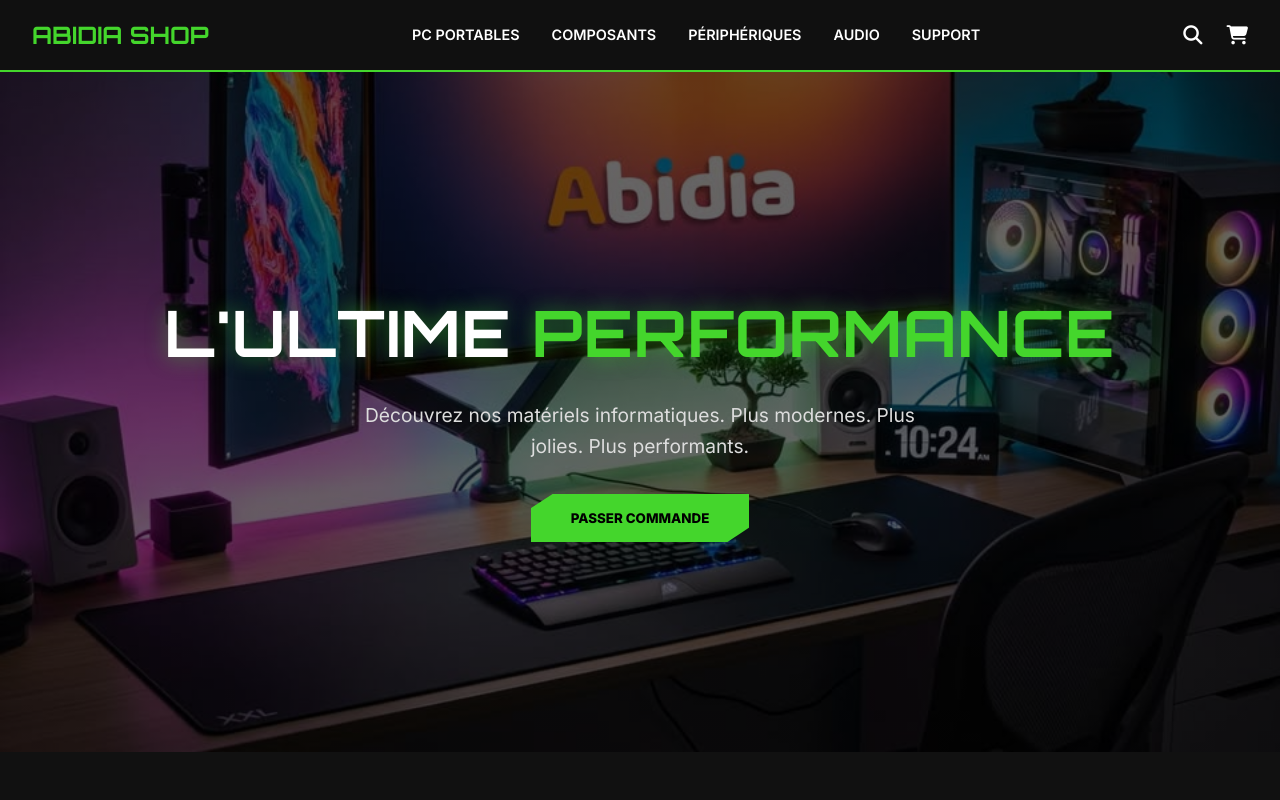
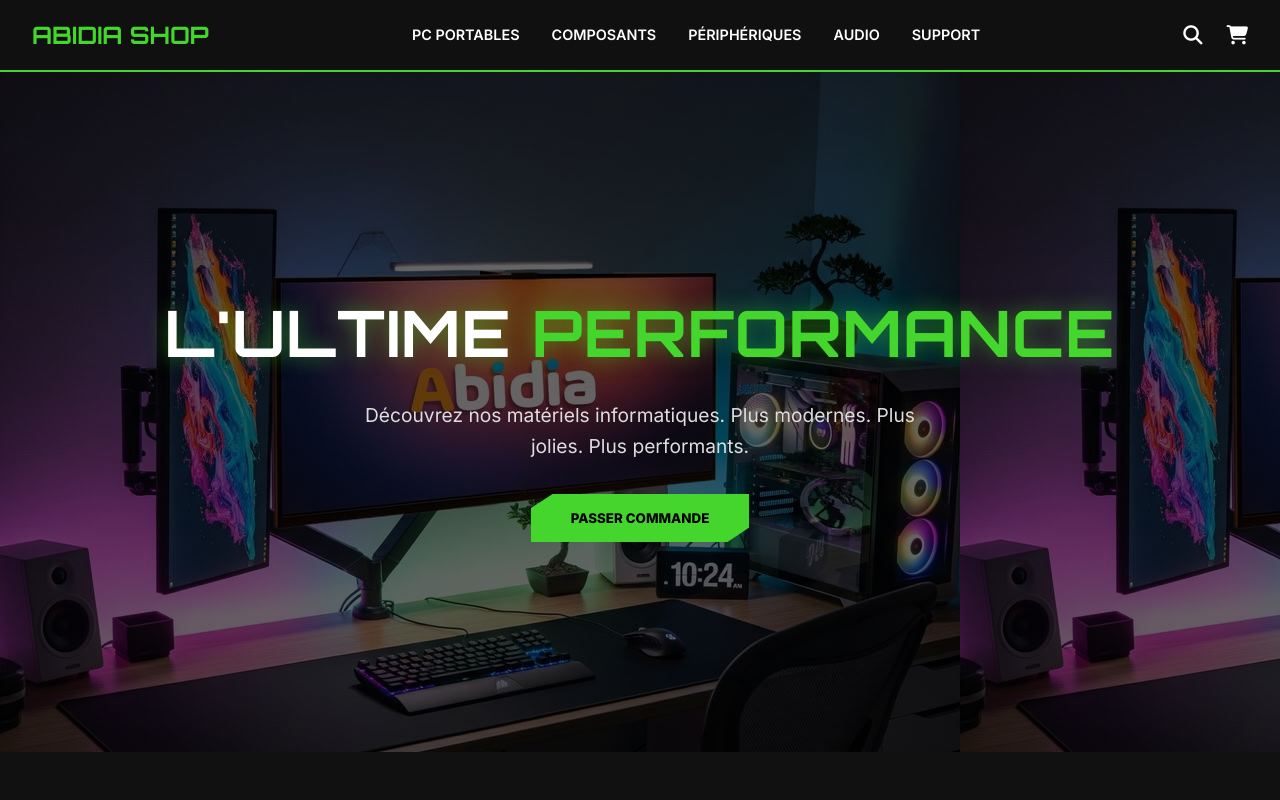
Before and after one commit to Khen-Midnight/abidia-shop, a plain HTML site: page index.html in a window 1280 px wide. Shown: the top 800 px of the page. Drawn offline with Linux system fonts and the light colour scheme.

Commit message:
Modifications qui seront validées : 	modifié :         index.css 	modifié :         index.html

```diff
--- a/index.css
+++ b/index.css
@@ -106,7 +106,6 @@
  /* --- HERO SECTION --- */
  .hero {
      height: 85vh;
-     background: linear-gradient(rgba(0,0,0,0.6), rgba(0,0,0,0.6)), url('https://github.com/Khen-Midnight/abidia-shop/blob/main/src/static/images/abidia-background.jpg');
      background-size: cover;
      background-position: center;
      display: flex;
--- a/index.html
+++ b/index.html
@@ -42,12 +42,11 @@
     </header>
 
     <!-- Hero Section -->
-    <section class="hero">
+    <section class="hero" style="background: linear-gradient(rgba(0,0,0,0.6), rgba(0,0,0,0.6)), url('./src/static/images/abidia-background.jpg')">
         <h1>L'ULTIME <span class="highlight">PERFORMANCE</span></h1>
         <p>Découvrez nos matériels informatiques. Plus modernes. Plus jolies. Plus performants.</p>
         <button class="btn">PASSER COMMANDE</button>
     </section>
-
     <!-- Categories -->
     <section class="categories">
         <div class="section-title">
```
